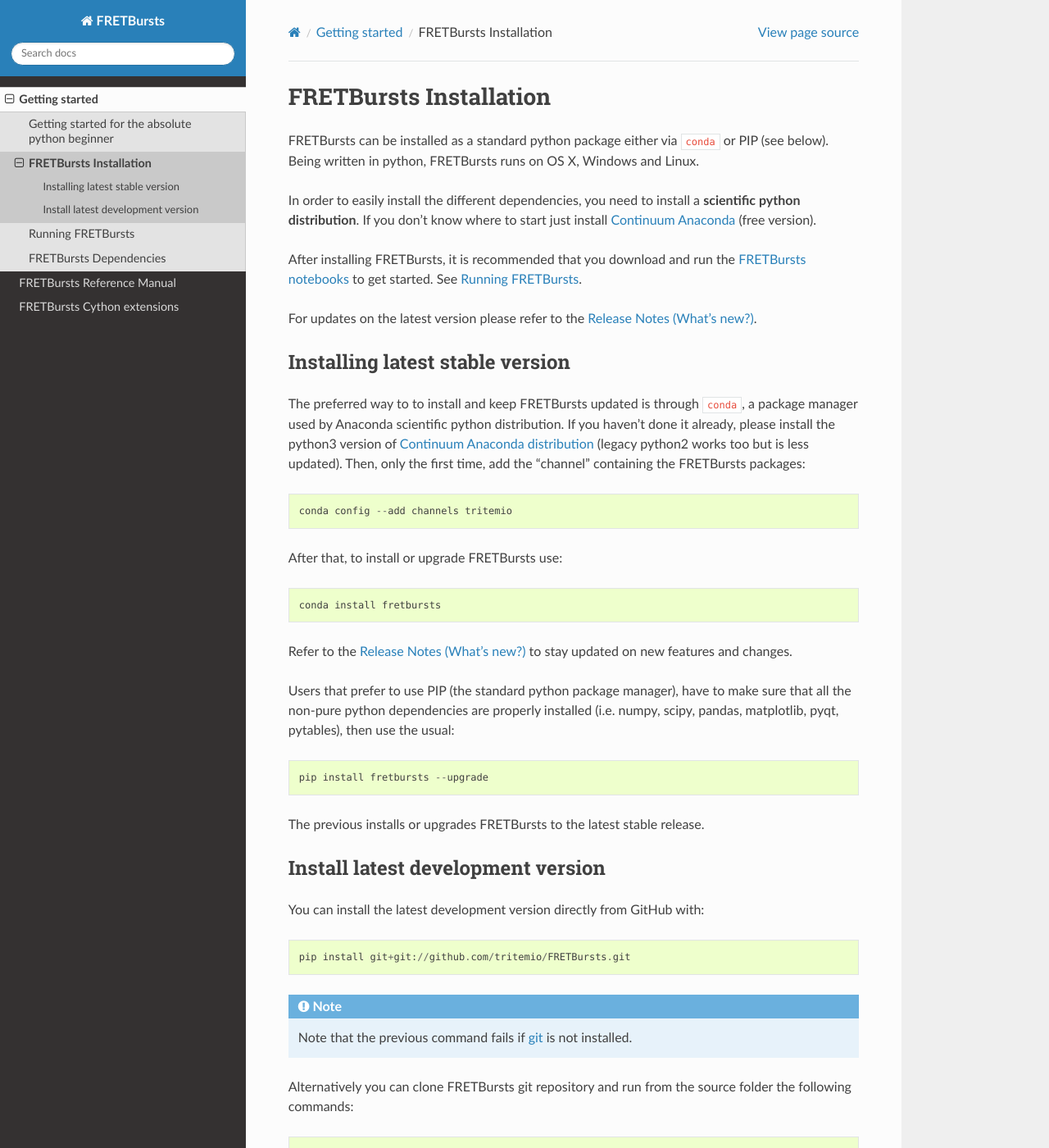
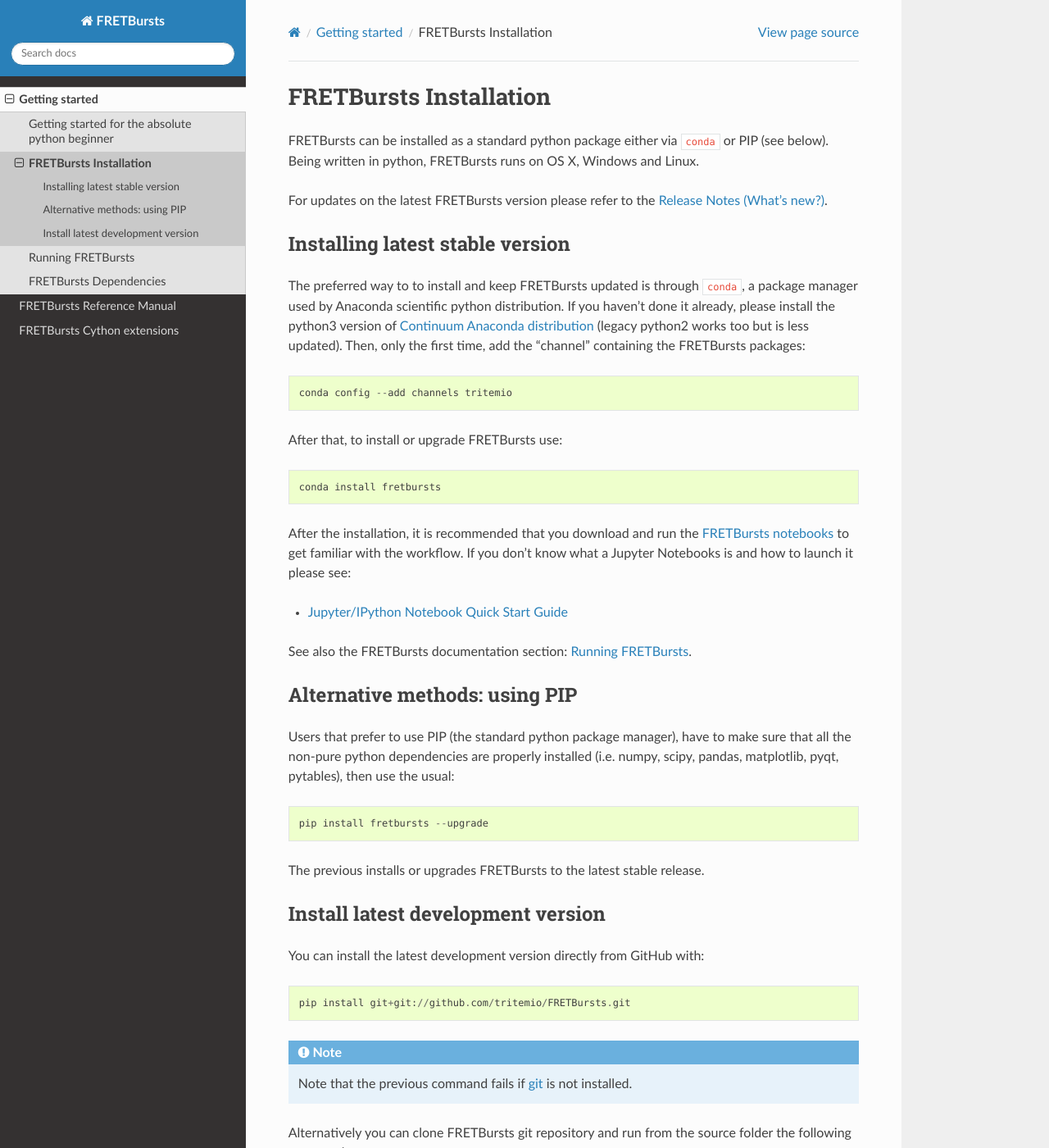
Before and after one commit to tritemio/FRETBursts, a Sphinx documentation site: the page built from docs/source/installation.rst, in a window 1280 px wide and 1400 px high. Shown: the whole window at 82% size. Built offline with Sphinx 7.4.7 and the Read the Docs theme 2.0.0, drawn with Linux system fonts in a browser that asks for light colours; the version number could not be read and is left out.

Commit message:
Docs: simplify installation docs and other minor tweaks

```diff
--- a/docs/source/installation.rst
+++ b/docs/source/installation.rst
@@ -7,17 +7,7 @@
 or PIP (see below). Being written in python, FRETBursts runs on OS X,
 Windows and Linux.
 
-In order to easily install the different dependencies, you need to
-install a **scientific python distribution**. If you don't know where
-to start just install
-`Continuum Anaconda <https://store.continuum.io/cshop/anaconda/>`_
-(free version).
-
-After installing FRETBursts, it is recommended that you download and run the
-`FRETBursts notebooks <https://github.com/tritemio/FRETBursts_notebooks/archive/master.zip>`__
-to get started. See :ref:`running_fretbursts`.
-
-For updates on the latest version please refer to the
+For updates on the latest FRETBursts version please refer to the
 `Release Notes (What's new?) <https://github.com/tritemio/FRETBursts/releases>`_.
 
 .. _package_install:
@@ -39,9 +29,17 @@
 
     conda install fretbursts
 
-Refer to the
-`Release Notes (What's new?) <https://github.com/tritemio/FRETBursts/releases>`_
-to stay updated on new features and changes.
+After the installation, it is recommended that you download and run the
+`FRETBursts notebooks <https://github.com/tritemio/FRETBursts_notebooks/archive/master.zip>`__
+to get familiar with the workflow. If you don't know what a Jupyter Notebooks is
+and how to launch it please see:
+
+* `Jupyter/IPython Notebook Quick Start Guide <http://jupyter-notebook-beginner-guide.readthedocs.org/en/latest/>`__
+
+See also the FRETBursts documentation section: :ref:`running_fretbursts`.
+
+Alternative methods: using PIP
+------------------------------
 
 Users that prefer to use PIP (the standard python package manager), have to
 make sure that all the non-pure python dependencies are properly installed
```
Also changed, not shown: docs/source/data_class.rst (+4 -4 lines).
